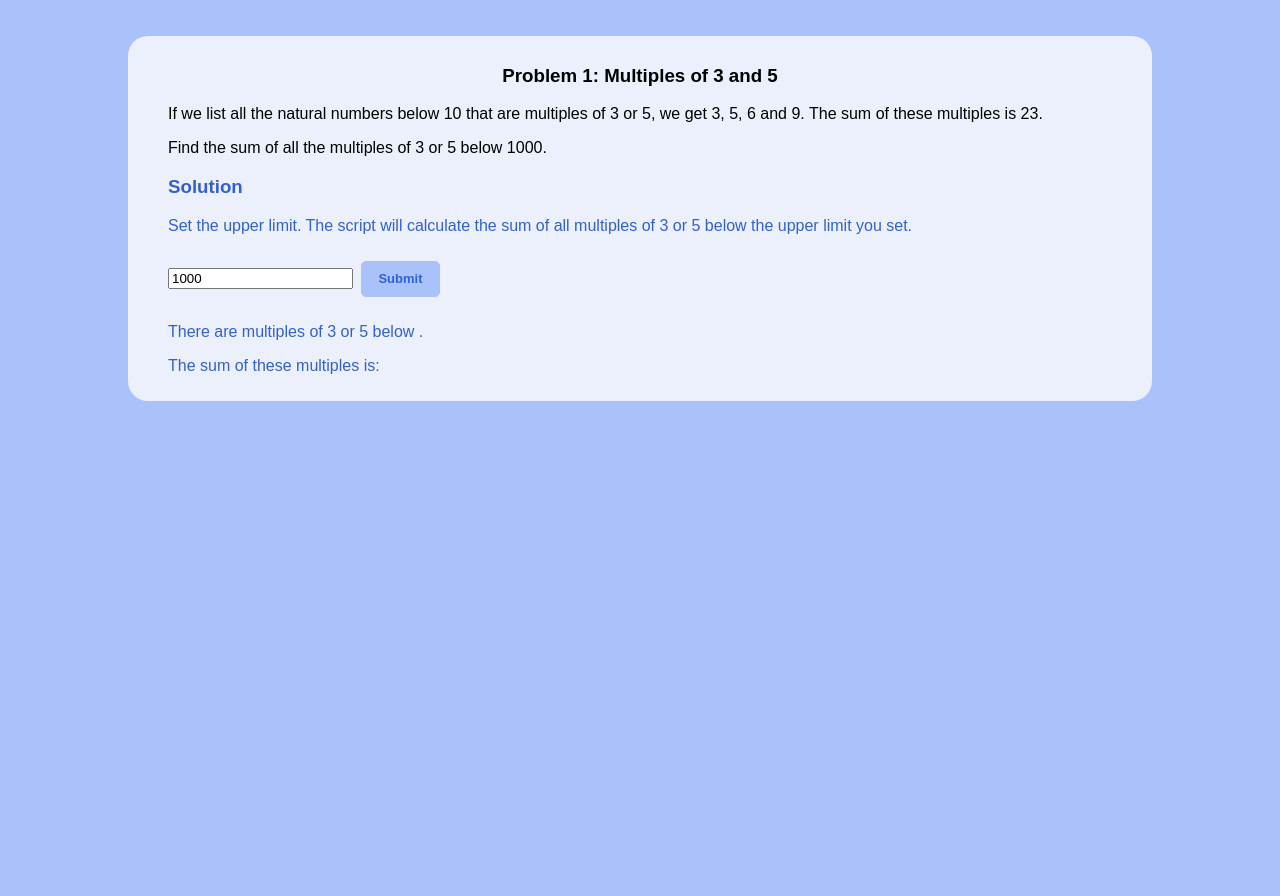
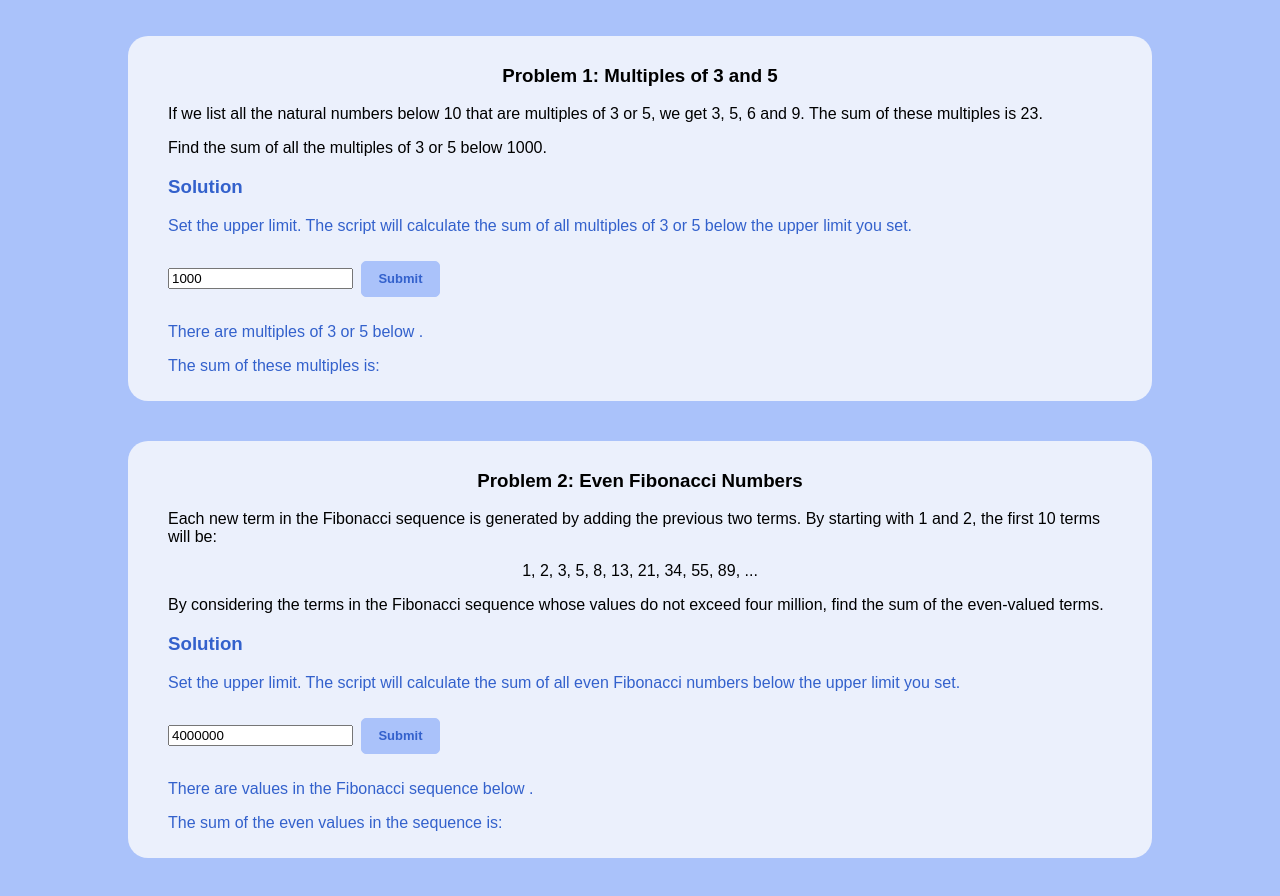
Before and after one commit to jkeeney/multiples_of_3_and_5, a plain HTML site: page index.html in a window 1280 px wide. Shown: the part 184-1080 px from the top of the page. Before the commit the page ends 800 px from the top, so only its background shows below. Drawn offline with Linux system fonts and the light colour scheme.

Commit message:
Problem 2 solution

```diff
--- a/index.html
+++ b/index.html
@@ -9,7 +9,7 @@
 <body>
 	<div id="pagetitle">Jason Keeney's Solutions <br>to Project Euler Problems</div>
 	<div class="cf"></div>
-	<div id="maincontent">
+	<div class="maincontent">
 		<div class="problem">
 			<a href="https://projecteuler.net/problem=1"><h3>Problem 1: Multiples of 3 and 5</h3></a>
 			<p>If we list all the natural numbers below 10 that are multiples of 3 or 5, we get 3, 5, 6 and 9. The sum of these multiples is 23.</p>
@@ -25,6 +25,28 @@
 		</div>
 	</div>
 
+	<div class="cf"></div>
+
+	<div class="maincontent">
+		<div class="problem">
+			<a href="https://projecteuler.net/problem=2"><h3>Problem 2: Even Fibonacci Numbers</h3></a>
+			<p>Each new term in the Fibonacci sequence is generated by adding the previous two terms. By starting with 1 and 2, the first 10 terms will be:</p>
+			<center><p>1, 2, 3, 5, 8, 13, 21, 34, 55, 89, ...</p></center>
+			<p>By considering the terms in the Fibonacci sequence whose values do not exceed four million, find the sum of the even-valued terms.</p>
+		</div>
+		<div class="solution">
+			<h3>Solution</h3>
+			<p>Set the upper limit.  The script will calculate the sum of all even Fibonacci numbers below the upper limit you set.</p>
+			<input onchange="even_fibonacci_sum();" type="text" id="fibLimit" value="4000000" />
+			<input onclick="even_fibonacci_sum();" class="buttons" type="submit" name="submitbutton2" value="Submit" />
+			<p>There are <span id="numOfValues"></span> values in the Fibonacci sequence below <span id="fibSetLimit"></span>.</p>
+			<p>The sum of the even values in the sequence is: <span id="evenSum"></span></p>
+		</div>
+	</div>
+
+	<div class="cf"></div>
+	<div class="cf"></div>
+
 	<script src="scripts/main.js" type="text/javascript"></script>
 </body>
 
--- a/scripts/main.js
+++ b/scripts/main.js
@@ -27,3 +27,31 @@ var multiples_of_3_and_5 = function() {
 
 	return;
 }
+
+var even_fibonacci_sum = function () {
+
+	var topBoundary = document.getElementById("fibLimit").value;
+	var fibSeq = [1, 1];
+	var result = 0;
+
+	//populate an array that contains the Fibonacci sequence up to the topBoundary
+	while(fibSeq[fibSeq.length-1] < topBoundary){
+		fibSeq.push(fibSeq[fibSeq.length-2] + fibSeq[fibSeq.length-1]);
+	}
+
+	var numFib = fibSeq.length-1;
+
+	for (i = 0; i < numFib; i++){
+
+		if (fibSeq[i]%2 === 0){
+			result += fibSeq[i];
+		}
+
+	}
+
+	document.getElementById("numOfValues").innerHTML = numFib;
+	document.getElementById("fibSetLimit").innerHTML = topBoundary;
+	document.getElementById("evenSum").innerHTML = result;
+
+	return;
+}
--- a/styles/stylesheet.css
+++ b/styles/stylesheet.css
@@ -35,7 +35,7 @@ a:hover{
 	margin-top: 40px;
 }
 
-#maincontent{
+.maincontent{
 	display: block;
 	background-color: #ebf0fc;
 	margin-left: 120px;
```
